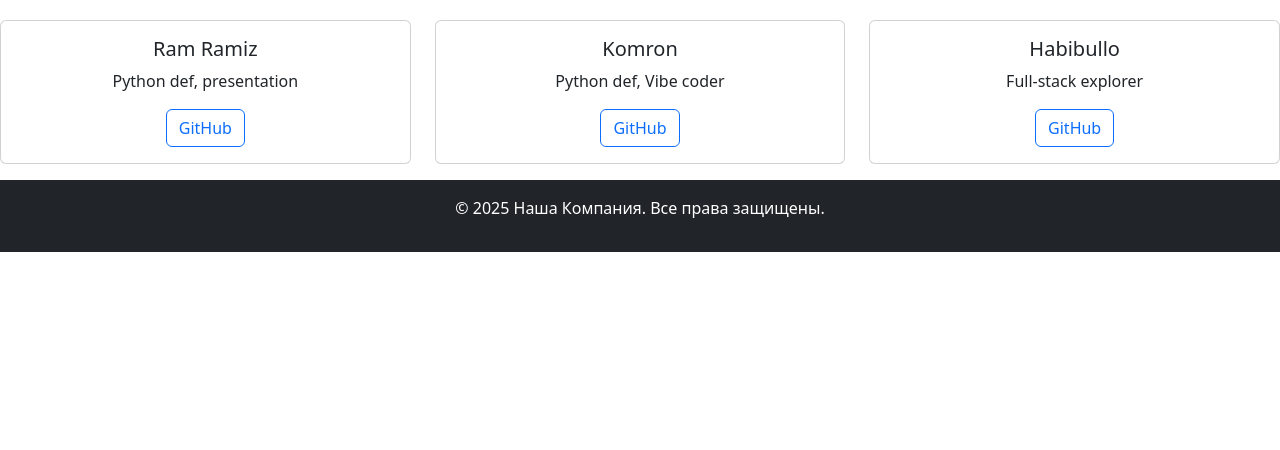
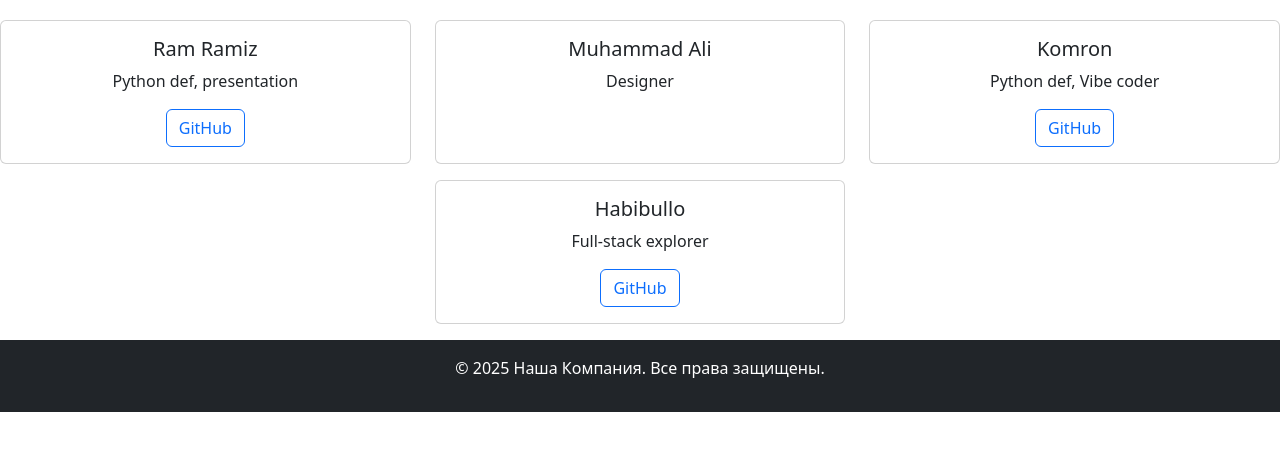
Before and after one commit to Komronbek-Urinboev/AuroraX, a plain HTML site: page about_us.html in a window 1280 px wide. Shown: the part 90-540 px from the top of the page. Drawn offline with nearby package versions, Linux system fonts and the light colour scheme.

Commit message:
Update about_us.html

```diff
--- a/about_us.html
+++ b/about_us.html
@@ -18,6 +18,15 @@
         <h5 class="card-title">Ram Ramiz</h5>
         <p class="card-text">Python def, presentation</p>
         <a href="https://github.com/Mr-Rizen08" class="btn btn-outline-primary" target="_blank">GitHub</a>
+      </div>
+    </div>
+  </div>
+
+ <div class="col-md-4 mb-3 justify-content-center">
+    <div class="card h-100">
+      <div class="card-body">
+        <h5 class="card-title text-center">Muhammad Ali</h5>
+        <p class="card-text text-center">Designer</p>
       </div>
     </div>
   </div>
```
